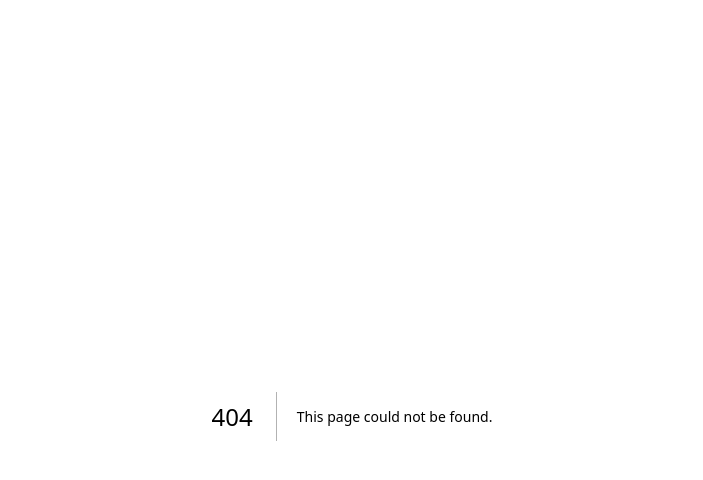
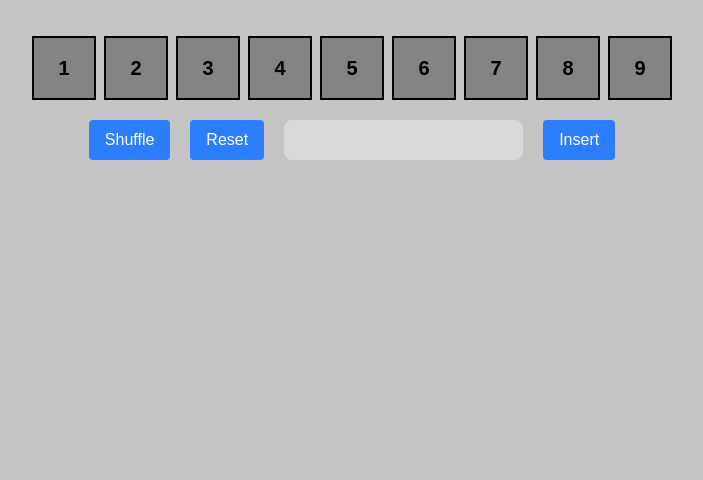
Before and after one commit to avadella/Data-Structure-Algorithm-Visualizer, a Next.js app: page /MergeSort in a window 1280 px wide. Before the commit this address had no page. Shown: the top 480 px of the page, without its empty margins (288-991 px from the left). Built offline with nearby package versions, Linux system fonts and the light colour scheme.

Commit message:
Array Visualization - Shuffle Insert Reset

```diff
--- /dev/null
+++ b/src/app/MergeSort/MergeArray.tsx
@@ -0,0 +1,19 @@
+import React from 'react'
+import { motion } from 'framer-motion';
+
+interface NumberProps {
+    data: number;
+}
+const MergeArray = (props : NumberProps) => {
+  return (
+    <motion.div
+        layout
+        transition ={{ type: "spring", damping: 30, stiffness: 200 }}
+        className='bg-softgray w-16 h-16 border-2 border-black flex items-center justify-center text-black text-xl font-semibold'
+    >
+        {props.data}
+    </motion.div>
+  )
+}
+
+export default MergeArray
--- /dev/null
+++ b/src/app/MergeSort/page.tsx
@@ -0,0 +1,69 @@
+'use client';
+import React, { useState, useRef } from 'react';
+import MergeArray from './MergeArray'
+import { motion } from 'framer-motion';
+
+
+const page = () => {
+
+    type ArrayItem = { id: number; value: number };
+    const initialArray: ArrayItem[] = [
+        { id: 1, value: 1 },
+        { id: 2, value: 2 },
+        { id: 3, value: 3 },
+        { id: 4, value: 4 },
+        { id: 5, value: 5 },
+        { id: 6, value: 6 },
+        { id: 7, value: 7 },
+        { id: 8, value: 8 },
+        { id: 9, value: 9 },
+    ];
+
+    const nextId = useRef(initialArray.length + 1);
+    const [arrayData, setArrayData] = useState<ArrayItem[]>(initialArray);
+    const [insertValue, setInsertValue] = useState('');
+
+    const shuffleArray = () => {
+        const newArray = [...arrayData];
+        for (let i = newArray.length - 1; i > 0; i--) {
+            const j = Math.floor(Math.random() * (i + 1));
+            [newArray[i], newArray[j]] = [newArray[j], newArray[i]];
+        }
+        setArrayData(newArray)
+    };
+
+    const resetArray = () => {
+        setArrayData(initialArray)
+        nextId.current = initialArray.length + 1;
+    };
+
+    const insertArray = () => {
+        const value = parseInt(insertValue);
+        if(!isNaN(value)){
+            setArrayData(prev => [...prev, { id: nextId.current++, value }])
+        }
+        setInsertValue('');
+    };
+
+    return (
+        <div className = 'flex flex-col items-center'>
+            <motion.div  className = 'flex flex-row gap-2 m-5'>
+                {arrayData.map((e)=> (<MergeArray key={e.id} data={e.value}/>))}
+            </motion.div>
+            <div className = 'flex flex-row items-center gap-5 '>
+                <button onClick={shuffleArray} className='mb-4 px-4 py-2 bg-blue-500 text-white rounded'> Shuffle </button>
+                <button onClick={resetArray} className='mb-4 px-4 py-2 bg-blue-500 text-white rounded'> Reset </button>
+                <input
+                    type="number"
+                    name="insertData"
+                    value={insertValue}
+                    onChange = {e => setInsertValue(e.target.value)}
+                    className='rounded-lg bg-boxbg px-4 py-2 mb-4'
+                />
+                <button onClick={insertArray} className='mb-4 px-4 py-2 bg-blue-500 text-white rounded'> Insert </button>
+            </div>
+        </div>
+    )
+}
+
+export default page
--- a/src/app/componets/AlgorithmCard.tsx
+++ b/src/app/componets/AlgorithmCard.tsx
@@ -1,14 +1,18 @@
+import { link } from "fs";
+import Link from "next/link";
 import React from 'react'
 
 interface AlgorithmCardData {
     key: number;
     title: string;
     description: string;
+    routerPath: string
     imagePath: string;
 }
 
 const AlgorithmCard = (props: AlgorithmCardData) => {
     return (
+        <Link href = {props.routerPath}>
             <div className = 'bg-softgray rounded-lg p-4'>
                 <h1 className = 'text-2xl  text-fontLight text-center mb-2'> {props.title} </h1>
                 <div className = 'grid grid-cols-2 bg-boxbg rounded-md overflow-hidden'>
@@ -16,6 +20,7 @@ const AlgorithmCard = (props: AlgorithmCardData) => {
                     <h1 className = 'px-5 py-3 text-fontDark'> {props.description} </h1>
                 </div>
             </div>
+        </Link>
     )
 }
 
--- a/src/app/page.tsx
+++ b/src/app/page.tsx
@@ -9,24 +9,28 @@ const AlgorithmChoices = [
         key: 1,
         title: "N-Queens",
         description: "Find the perfect solution for your needs.",
+        routerPath: "NQueens",
         imagePath: "/test.jpg",
     },
     {
         key: 2,
         title: "Merge Sort",
         description: "Find the perfect solution for your needs.",
+        routerPath: "MergeSort",
         imagePath: "/test.jpg",
     },
     {
         key: 3,
         title: "Parallel Merge",
         description: "Find the perfect solution for your needs.",
+        routerPath: "ParallelMerge",
         imagePath: "/test.jpg",
     },
     {
         key: 4,
         title: "2-3 Tree",
         description: "Find the perfect solution for your needs.",
+        routerPath: "23Tree",
         imagePath: "/test.jpg",
     }
 ];
@@ -38,7 +42,7 @@ export default function Home() {
         <About/>
         <div className="grid grid-cols-2 gap-4 m-5">
             {AlgorithmChoices.map((e) => {
-                    return <AlgorithmCard key = {e.key} title={e.title} description={e.description}  imagePath={e.imagePath}/>;
+                    return <AlgorithmCard key = {e.key} title={e.title} description={e.description} routerPath={e.routerPath} imagePath={e.imagePath}/>;
                 })}
         </div>
         <Link href = "/Users"> users </Link>
```
Lines whose indentation alone changed are shown as unchanged.
